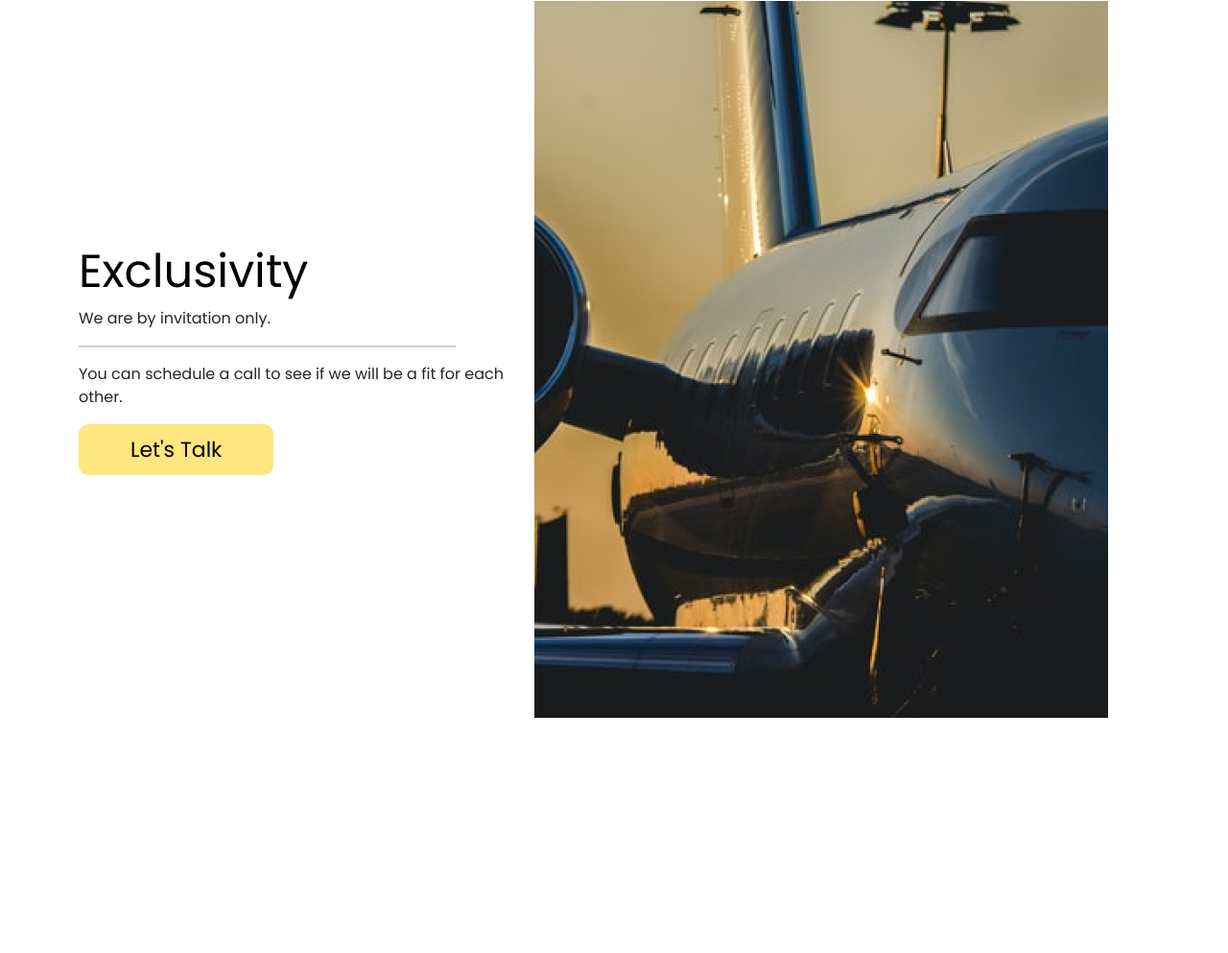
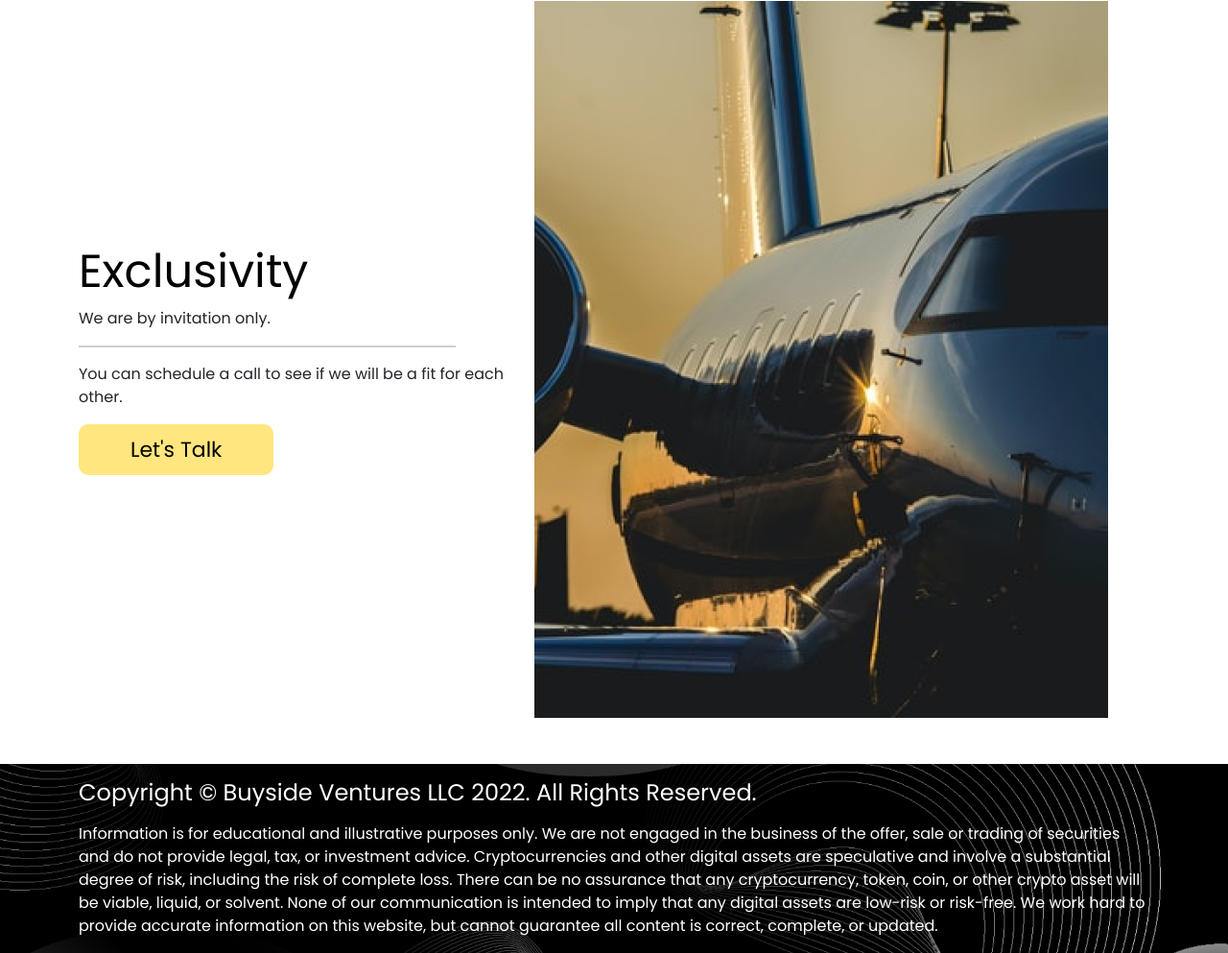
Before and after one commit to tousif644/Partner-Website, a plain HTML site: page index.html in a window 1280 px wide. Shown: the part 5185-6178 px from the top of the page at 96% size. Before the commit the page ends 5981 px from the top, so only its background shows below. Drawn offline with nearby package versions, Linux system fonts and the light colour scheme.

Commit message:
all files added

```diff
--- a/css/style.css
+++ b/css/style.css
@@ -116,3 +116,11 @@ body {
 }
 
 /* Exclusive section */
+/* footer */
+.footer{
+    background-image: url("../assets/image/footer.png");
+    background-position: center center;
+    background-size: cover;
+    background-repeat: no-repeat;
+}
+/* footer */
--- a/index.html
+++ b/index.html
@@ -216,13 +216,11 @@
         </div>
         <div class="col-12 col-md-4 text-center mx-auto my-5">
           <h1 class="circle">02</h1>
-              <h4>Superior Ethical
-                Standards</h4>
+          <h4>Superior Ethical Standards</h4>
         </div>
         <div class="col-12 col-md-4 text-center my-5">
           <h1 class="circle">03</h1>
-              <h4>Open Communication
-                and Transparency</h4>
+          <h4>Open Communication and Transparency</h4>
         </div>
       </div>
     </div>
@@ -236,16 +234,35 @@
           <p>We are by invitation only.</p>
 
           <p class="bar"></p>
-                <p>You can schedule a call to see if we will
-                    be a fit for each other.</p>
+          <p>
+            You can schedule a call to see if we will be a fit for each other.
+          </p>
           <button class="learn-more-btn">Let's Talk</button>
         </div>
         <div class="col-md-7">
-                <img src="./assets/image/airport.png" alt="">
+          <img src="./assets/image/airport.png" alt="" />
         </div>
       </div>
     </div>
+
     <!-- Exclusive section -->
+    <div class="container-fluid footer">
+        <div class="container text-white">
+            <div class="row">
+                <div class="col-12">
+                    <h1 class="fs-4 my-3">Copyright © Buyside Ventures LLC 2022. All Rights Reserved.</h1>
+                </div>
+            </div>
+            <div class="row">
+                <p>Information is for educational and illustrative purposes only. We are not engaged in the business of the offer, sale or trading of securities
+                    and do not provide legal, tax, or investment advice. Cryptocurrencies and other digital assets are speculative and involve a substantial
+                    degree of risk, including the risk of complete loss. There can be no assurance that any cryptocurrency, token, coin, or other crypto asset
+                    will be viable, liquid, or solvent. None of our communication is intended to imply that any digital assets are low-risk or risk-free. We work
+                    hard to provide accurate information on this website, but cannot guarantee all content is correct, complete, or updated.</p>
+            </div>
+            </div>
+        </div>
+      </div>
     <!-- Script files -->
     <script src="https://cdn.jsdelivr.net/npm/@popperjs/core@2.9.2/dist/umd/popper.min.js"></script>
     <script src="https://cdn.jsdelivr.net/npm/bootstrap@5.0.2/dist/js/bootstrap.min.js"></script>
```
Also changed, not shown: assets/image/footer.png (added). Lines whose indentation alone changed are shown as unchanged.
